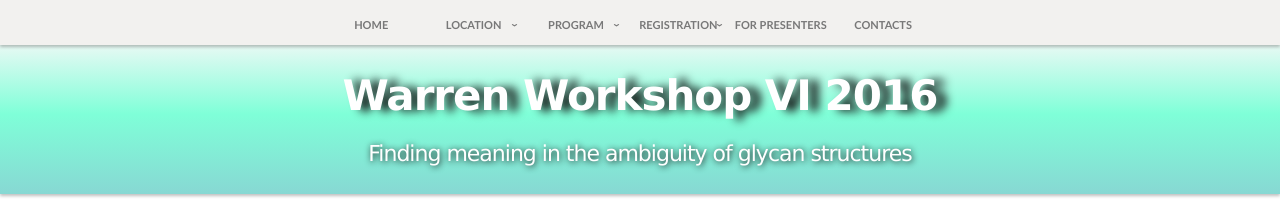
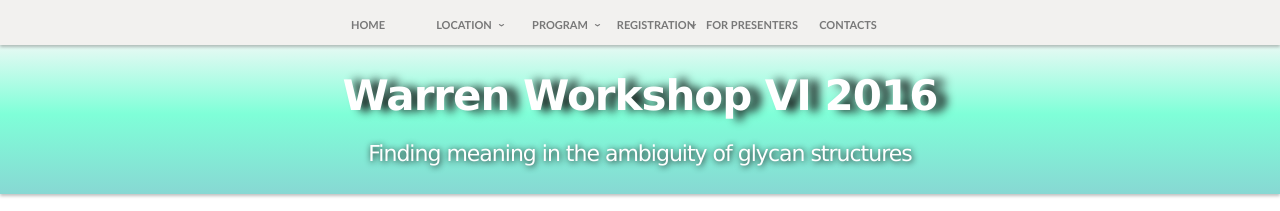
Before and after one commit to yamazakiM/test_warren2016, a Jekyll site: the page built from index.md, in a window 1280 px wide. Shown: the top 211 px of the page. Built offline with Jekyll 4.4.1, drawn with Linux system fonts in a browser that asks for light colours; nearby versions of some CDN libraries; library files that are not in the unit come from our copies.

Commit message:
Update stylesheet.css

```diff
--- a/stylesheets/stylesheet.css
+++ b/stylesheets/stylesheet.css
@@ -487,7 +487,7 @@ form.workshop > table{
 
 .globalNav_ul li{
   position: relative;
-  width: 16%;
+  width: 15%;
   float: left;
   margin: 0;
   padding: 0;
```
